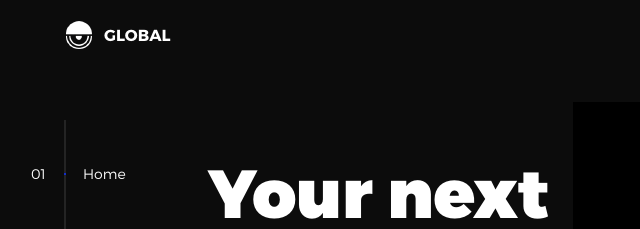
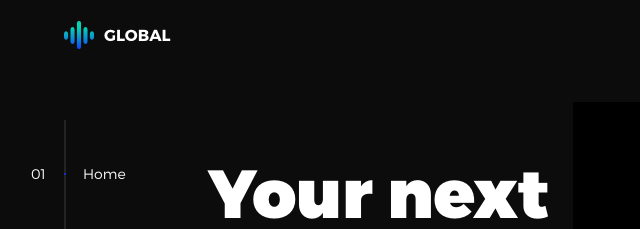
Before and after one commit to saulcastac/RetoWeb2, a plain HTML site: page index.html in a window 1280 px wide. Shown: the top 229 px of the page, 0-640 px from the left. Drawn offline with nearby package versions, Linux system fonts and the light colour scheme.

Commit message:
Modificación del logo de la landing page

```diff
--- a/index.html
+++ b/index.html
@@ -27,7 +27,7 @@
       <div class="l-wrapper">
         <header class="header">
           <a class="header--logo" href="#0">
-            <img src="assets/img/logo-new.png" alt="Global">
+            <img src="assets/img/logo.png" alt="Global">
             <p>Global</p>
           </a>
           <button class="header--cta cta">Hire Us</button>
```
